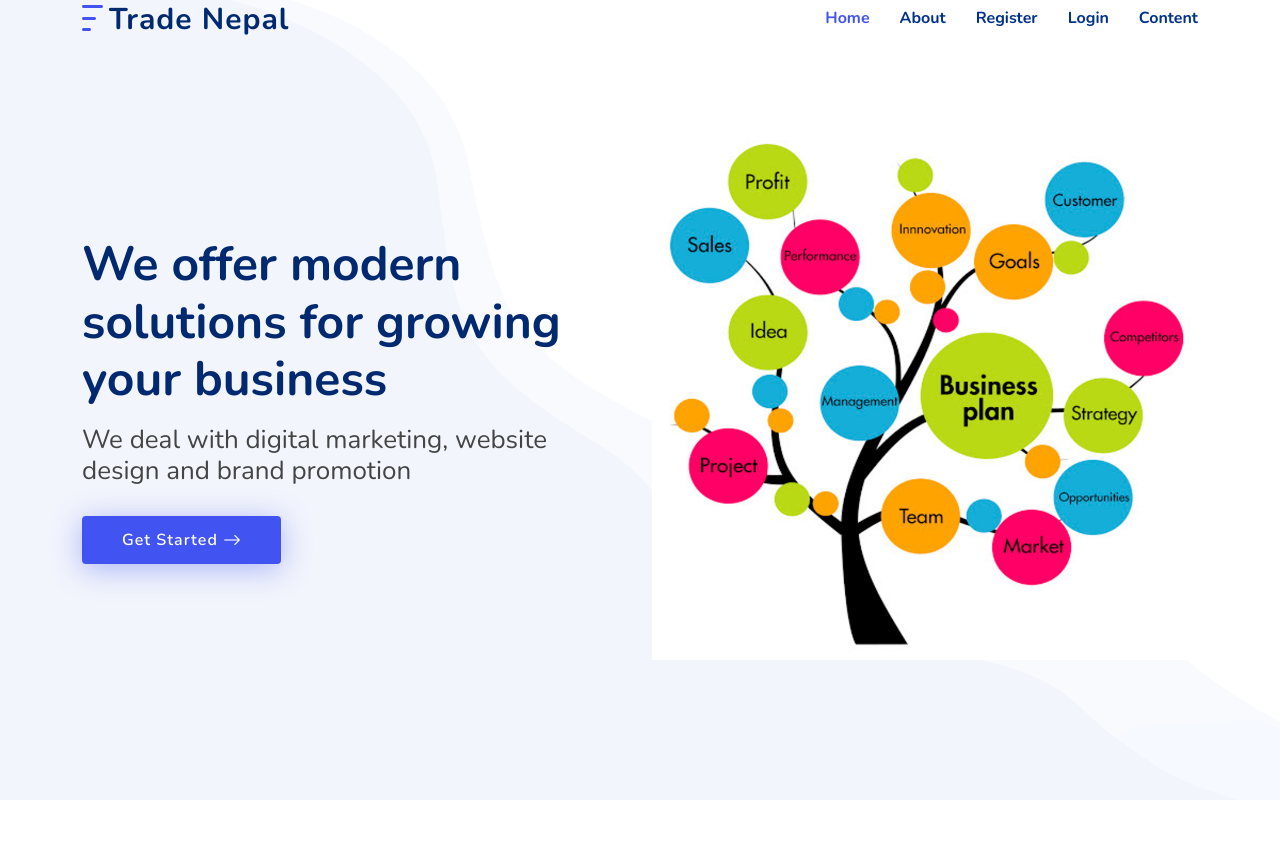
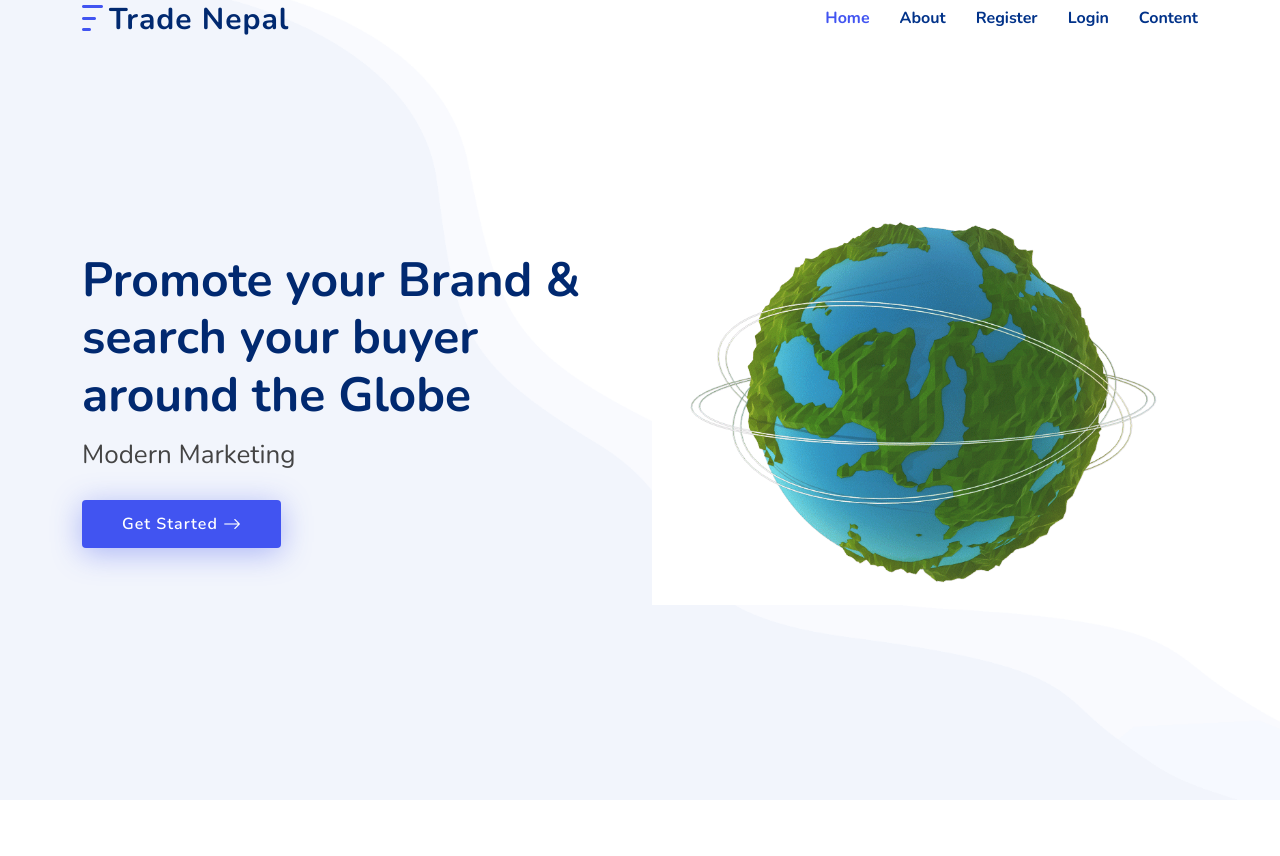
Before and after one commit to tradenpl/tradenepal, a Django app: page / in a window 1280 px wide. Shown: the part 24-880 px from the top of the page. Run offline with Django 3.2, Linux system fonts and the light colour scheme; some libraries are stand-ins or nearby versions.

Commit message:
pic added

```diff
--- a/online/templates/index.html
+++ b/online/templates/index.html
@@ -10,11 +10,11 @@
     <div class="container">
       <div class="row">
         <div class="col-lg-6 d-flex flex-column justify-content-center">
-          <h1 data-aos="fade-up">We offer modern solutions for growing your business</h1>
-          <h2 data-aos="fade-up" data-aos-delay="400">We deal with digital marketing, website design and brand promotion</h2>
+          <h1 data-aos="fade-up">Promote your Brand & search your buyer around the Globe</h1>
+          <h2 data-aos="fade-up" data-aos-delay="400">Modern Marketing</h2>
           <div data-aos="fade-up" data-aos-delay="600">
             <div class="text-center text-lg-start">
-              <a href="{%url 'about'%}" class="btn-get-started scrollto d-inline-flex align-items-center justify-content-center align-self-center">
+              <a href="https://tradenpl.com/account/login/?next=/shops/create/" class="btn-get-started scrollto d-inline-flex align-items-center justify-content-center align-self-center">
                 <span>Get Started</span>
                 <i class="bi bi-arrow-right"></i>
               </a>
@@ -22,7 +22,7 @@
           </div>
         </div>
         <div class="col-lg-6 hero-img" data-aos="zoom-out" data-aos-delay="200">
-          <img src="{% static 'img/hero-img.png' %}" class="img-fluid" alt="">
+          <img src="{% static 'img/2.gif' %}" class="img-fluid" alt="">
         </div>
       </div>
     </div>
```
Also changed, not shown: online/static/img/1.png (added), online/static/img/2.gif (added), online/static/img/2.png (added), 6 other files.
